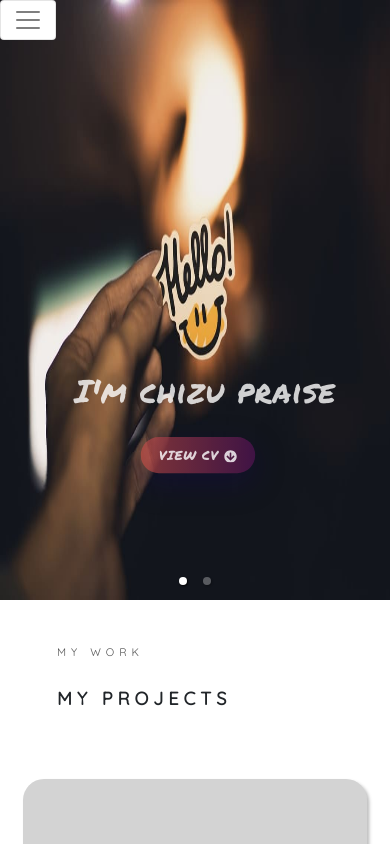
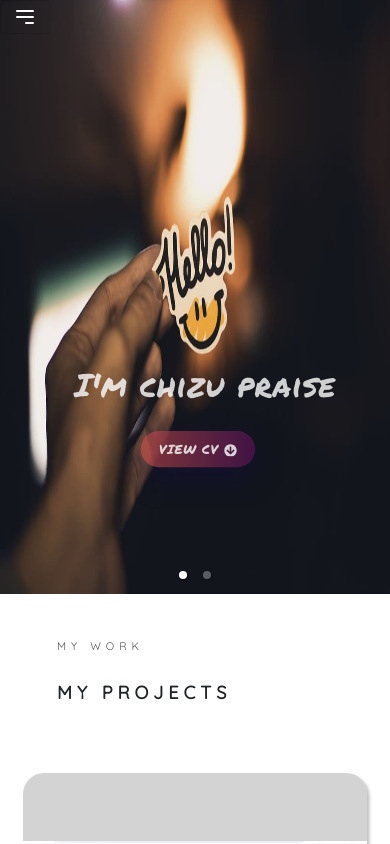
Before and after one commit to chuzzy4/chizu-portfolio, a React (Vite) app: page / in a window 390 px wide. Shown: the top 844 px of the page. Built offline with nearby package versions, Linux system fonts and the light colour scheme; a web font is replaced by a local one.

Commit message:
changed mobile menu

```diff
--- a/package.json
+++ b/package.json
@@ -15,7 +15,7 @@
     "gh-pages": "^6.1.1",
     "react": "^18.2.0",
     "react-dom": "^18.2.0",
-    "react-icons": "^5.0.1",
+    "react-icons": "^5.2.1",
     "react-parallax-tilt": "^1.7.210",
     "react-responsive-carousel": "^3.2.23",
     "react-router": "^6.22.0",
--- a/src/App.jsx
+++ b/src/App.jsx
@@ -2,6 +2,7 @@ import React, { Component } from 'react';
 import './App.css';
 import { BrowserRouter as Router } from 'react-router-dom';
 import Sidebar from './components/sidebar/Sidebar.jsx';
+import { HiOutlineMenuAlt3 } from 'react-icons/hi';
 import About from './components/about/About.jsx';
 import Education from './components/Education/Education.jsx';
 import Interest from './components/skills/Interest.jsx';
@@ -20,9 +21,9 @@ class App extends Component {
                 type='button'
                 data-toggle='collapse'
                 data-target='#navbarSupportedContent'
-                style={{ zIndex: '1', backgroundColor: 'white' }}
+                style={{ zIndex: '1' }}
               >
-                <span className='navbar-toggler-icon'></span>
+                <HiOutlineMenuAlt3 style={{ fontSize: '1.5rem', color: 'white' }} />{' '}
               </button>
               <div className='collapse navbar-collapse' id='navbarSupportedContent'>
                 <Sidebar />
```
Also changed, not shown: 1 other file (tests, documents, lock files or other folders).
